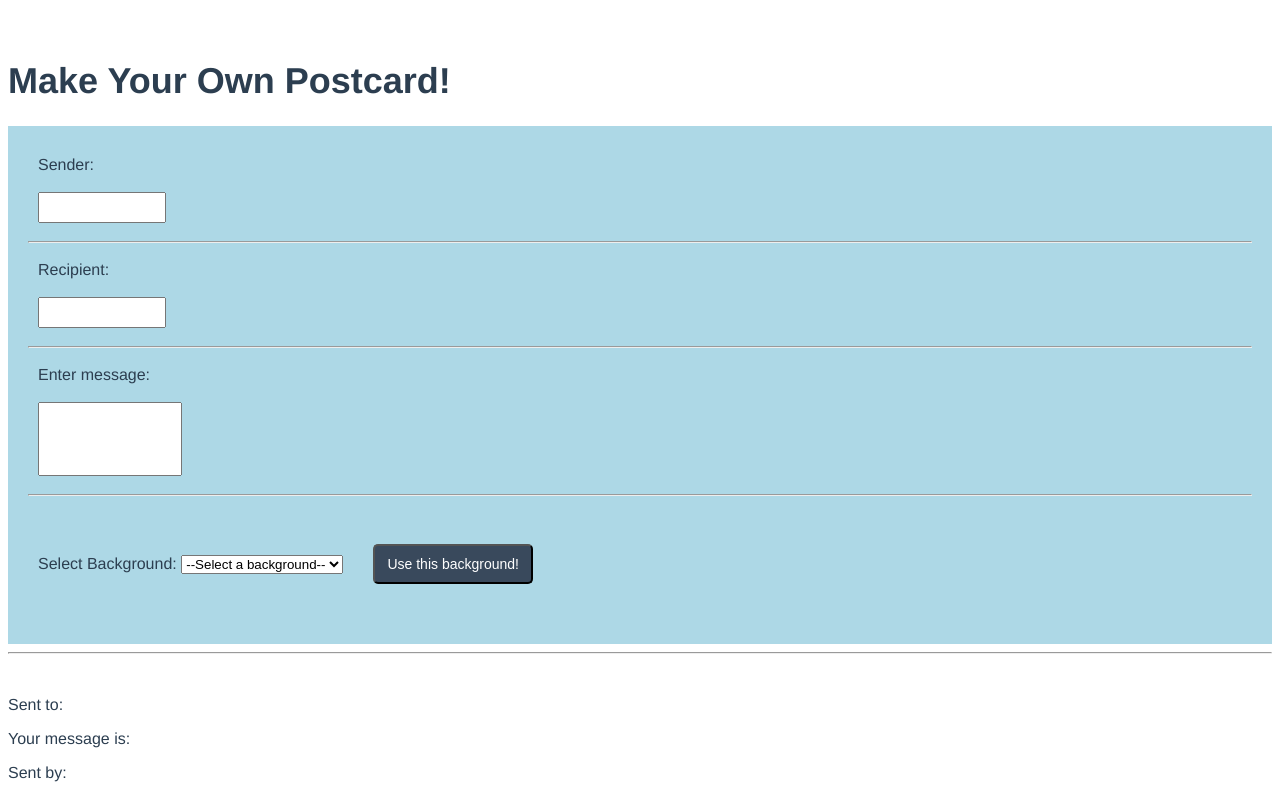
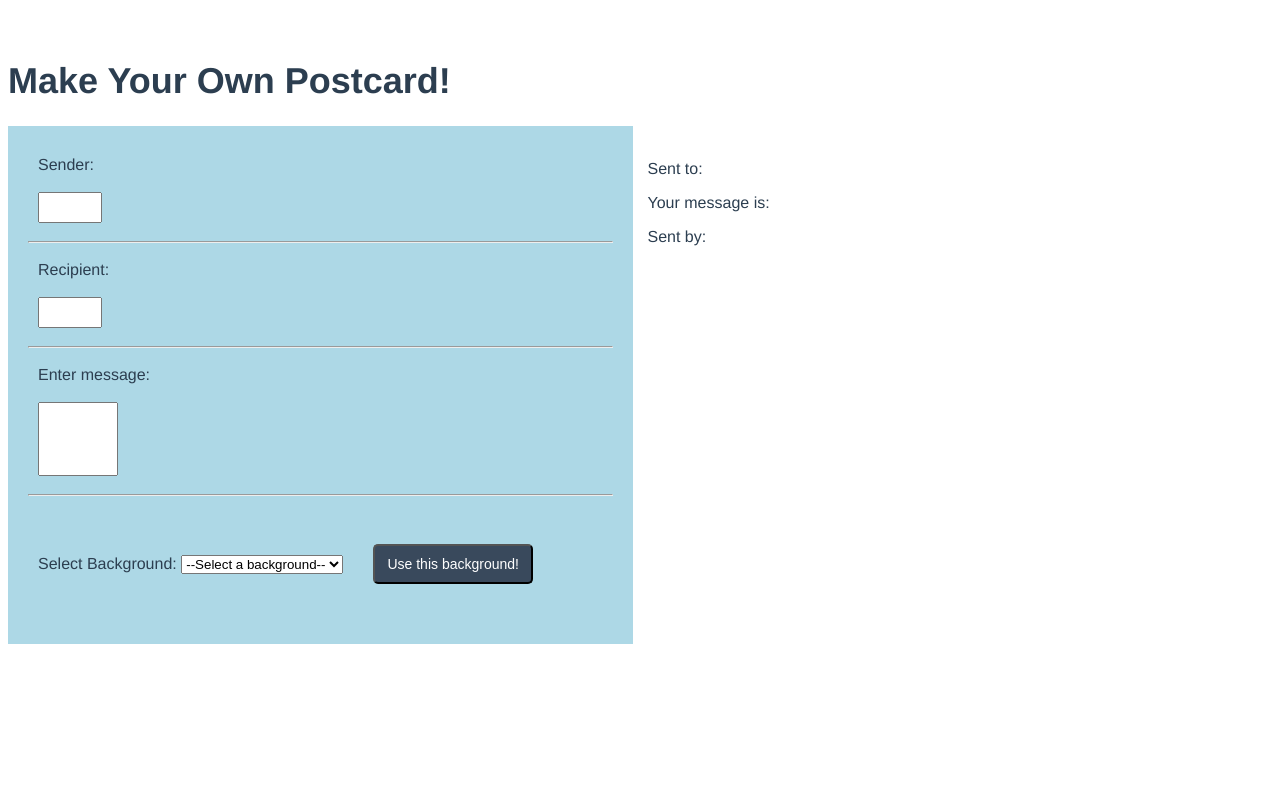
Before and after one commit to elkhatibmsi/zoo_postcards-1, a Vue app: page / in a window 1280 px wide. Built offline with nearby package versions, Linux system fonts and the light colour scheme.

Commit message:
"added columns"

```diff
--- a/src/App.vue
+++ b/src/App.vue
@@ -1,5 +1,7 @@
 <template>
+
     <h1>Make Your Own Postcard!</h1>
+    <div class="two-col">
     <PostCardForm
       @input-recipient="UpdateRecipient"
       @input-msg="UpdateMsg"
@@ -12,6 +14,7 @@
       :outputSender="outputSender"
       :background="background"
     />
+  </div>
 </template>
 
 <script>
@@ -70,6 +73,13 @@ h1 {
   display: flex;
   font-size: 36px;
 }
+
+.two-col {
+  display: grid;
+  grid-template-columns: 1fr 1fr;
+  grid-gap: 15px;
+}
+
 </style>
 
 <!--
--- a/src/components/PostCard.vue
+++ b/src/components/PostCard.vue
@@ -63,6 +63,10 @@ li {
 a {
   color: #42b983;
 }
+.postcard--background img {
+  width: auto;
+  height: 100%;
+}
 </style>
 
 <!--
--- a/src/components/PostCardForm.vue
+++ b/src/components/PostCardForm.vue
@@ -48,7 +48,6 @@
       <button class="button" @click="changeBackground"> Use this background! </button>
     </div>
   </div>
-  <hr>
 </template>
 
 <script>
```
Lines whose indentation alone changed are shown as unchanged.
